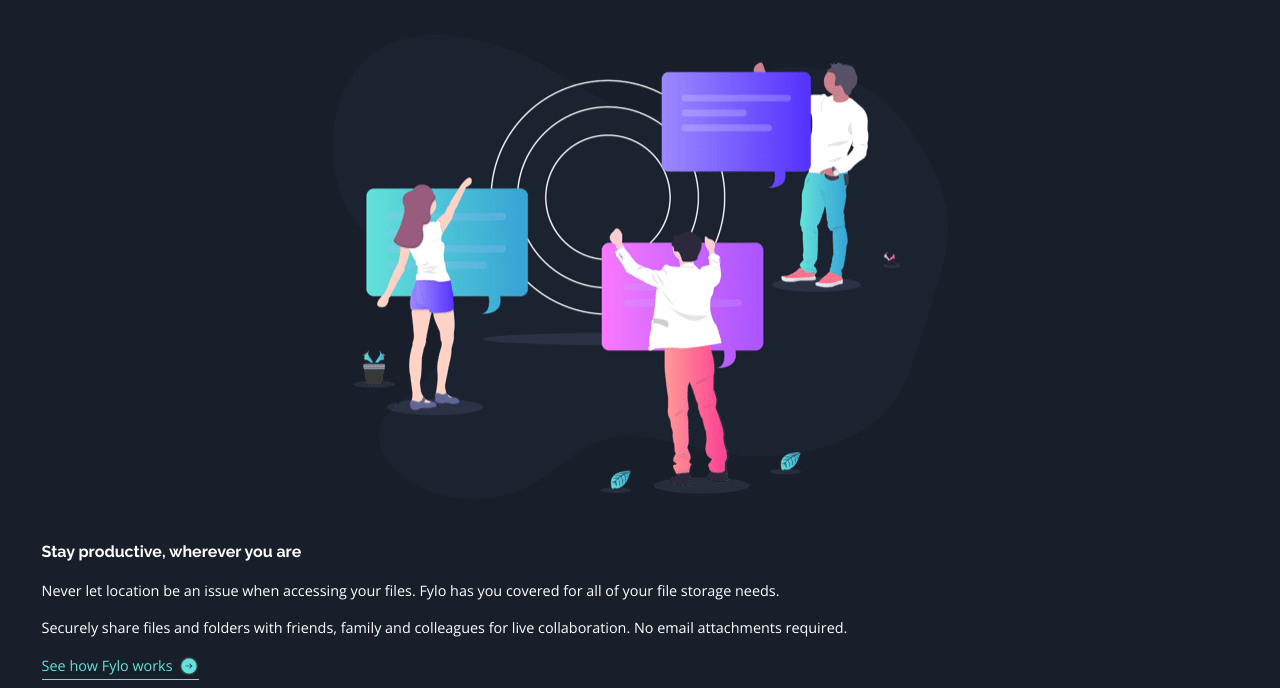
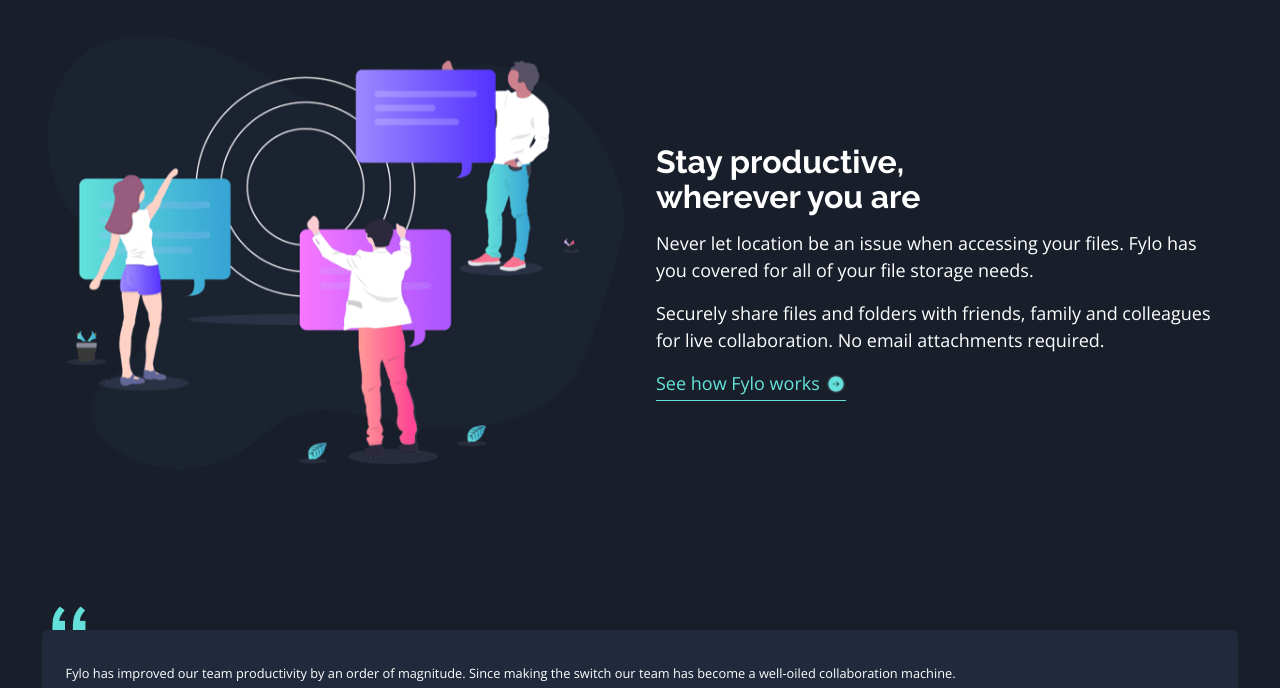
Before and after one commit to MatiasBastarrica/fylo-dark-theme-landing-page, a plain HTML site: page index.html in a window 1280 px wide. Shown: the part 1800-2488 px from the top of the page. Drawn offline with nearby package versions, Linux system fonts and the light colour scheme.

Commit message:
Style the "stay productive" section for the desktop layout

```diff
--- a/styles.css
+++ b/styles.css
@@ -443,4 +443,29 @@ footer address {
   .feature {
     flex-basis: 40%;
   }
+
+  /* ## STAY PRODUCTIVE ## */
+
+  .stay-productive-section {
+    display: grid;
+    grid-template-columns: repeat(2, 1fr);
+    gap: 2rem;
+    align-items: center;
+    padding-inline: 3rem;
+    padding-bottom: 8rem;
+  }
+
+  .stay-productive__content h2 {
+    font-size: 2rem;
+    max-width: 15ch;
+    line-height: 1.1;
+  }
+
+  .stay-productive__content p {
+    font-size: 1.125rem;
+  }
+
+  .stay-productive__content a {
+    font-size: 1.125rem;
+  }
 }
```
